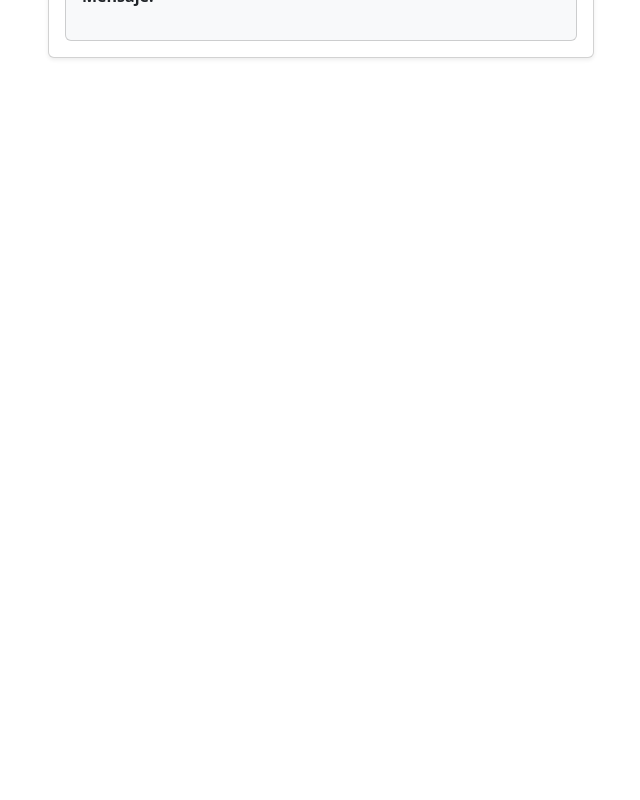
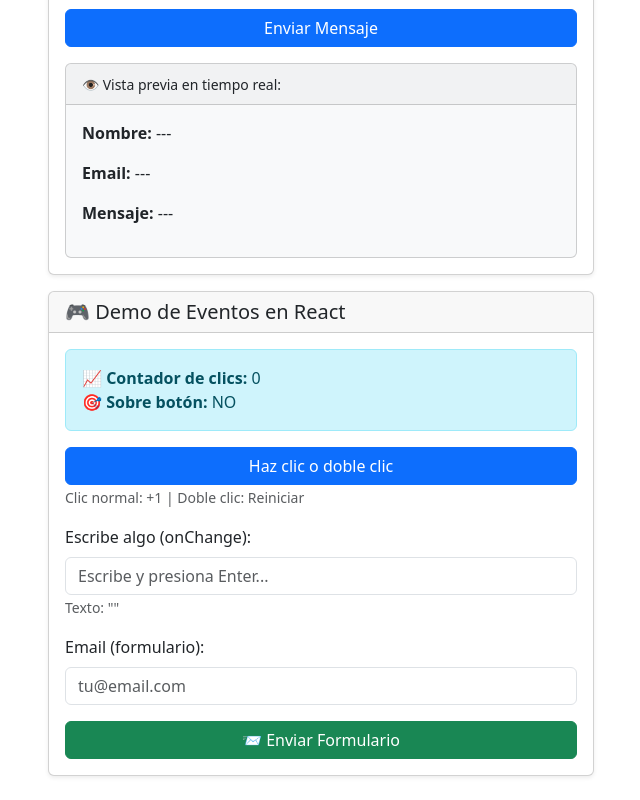
Before and after one commit to Pablobasso25/React-Theory, a React (Vite) app: page / in a window 1280 px wide. Shown: the part 2031-2831 px from the top of the page, without its empty margins (34-674 px from the left). Before the commit the page ends 2113 px from the top, so only its background shows below. Built offline with nearby package versions, Linux system fonts and the light colour scheme.

Commit message:
add theoty

```diff
--- a/src/App2.jsx
+++ b/src/App2.jsx
@@ -2,6 +2,7 @@ import { Container, Row, Col, Alert } from "react-bootstrap";
 import Contador from "../src/components/useState/Contador";
 import Interruptor from "../src/components/useState/Interruptor";
 import FormularioContacto from "../src/components/useState/FormularioContacto";
+import DemoEventos from "./components/eventos/DemoEventos";
 
 function App2() {
   return (
@@ -15,15 +16,18 @@ function App2() {
         {/* 📦 COLUMNA DERECHA - COMPONENTES INTERACTIVOS */}
         <Col lg={6}>
           <Row>
-            <Col md={6} className="mb-3">
+            <Col md={12} className="mb-3">
               <Contador />
             </Col>
-            <Col md={6} className="mb-3">
+            <Col md={12} className="mb-3">
               <Interruptor />
             </Col>
+            <Col md={12} className="mb-3">
+              <FormularioContacto />
+            </Col>
           </Row>
-
-          <FormularioContacto />
+          {/* 🎮 NUEVO COMPONENTE DE EVENTOS */}
+          <DemoEventos />
         </Col>
       </Row>
     </Container>
--- /dev/null
+++ b/src/components/eventos/DemoEventos.jsx
@@ -0,0 +1,129 @@
+// src/components/DemoEventos.jsx
+import React, { useState } from "react";
+import { Card, Button, Form, Alert, Badge } from "react-bootstrap";
+
+function DemoEventos() {
+  // 🎯 MÚLTIPLES ESTADOS PARA DIFERENTES EVENTOS
+  const [contadorClics, setContadorClics] = useState(0);
+  const [textoInput, setTextoInput] = useState("");
+  const [email, setEmail] = useState("");
+  const [estaSobreBoton, setEstaSobreBoton] = useState(false);
+  const [mensaje, setMensaje] = useState("");
+
+  // 🎯 1. EVENTO onClick - CLIC SIMPLE
+  const manejarClic = () => {
+    setContadorClics(contadorClics + 1);
+    setMensaje("✅ ¡Botón clickeado!");
+  };
+
+  // 🎯 2. EVENTO onDoubleClick - DOBLE CLIC
+  const manejarDobleClic = () => {
+    setContadorClics(0);
+    setMensaje("🔄 Contador reiniciado con doble clic");
+  };
+
+  // 🎯 3. EVENTO onChange - CAMBIO EN INPUT
+  const manejarCambioTexto = (evento) => {
+    setTextoInput(evento.target.value);
+    setMensaje("📝 Escribiendo...");
+  };
+
+  // 🎯 4. EVENTO onMouseEnter - MOUSE ENTRA
+  const manejarMouseEntra = () => {
+    setEstaSobreBoton(true);
+    setMensaje("🐭 Mouse sobre el botón");
+  };
+
+  // 🎯 5. EVENTO onMouseLeave - MOUSE SALE
+  const manejarMouseSale = () => {
+    setEstaSobreBoton(false);
+    setMensaje("🚀 Mouse salió del botón");
+  };
+
+  // 🎯 6. EVENTO onSubmit - ENVÍO DE FORMULARIO
+  const manejarEnvioFormulario = (evento) => {
+    evento.preventDefault();
+    setMensaje(`📨 Formulario enviado: ${email}`);
+    setEmail(""); // Limpiar el input
+  };
+
+  // 🎯 7. EVENTO onKeyDown - TECLA PRESIONADA
+  const manejarTecla = (evento) => {
+    if (evento.key === "Enter") {
+      setMensaje("↵ Enter presionado");
+    }
+  };
+
+  return (
+    <Card className="shadow-sm">
+      <Card.Header>
+        <h5 className="mb-0">🎮 Demo de Eventos en React</h5>
+      </Card.Header>
+
+      <Card.Body>
+        {/* 📊 PANEL DE INFORMACIÓN */}
+        <Alert variant="info" className="mb-3">
+          <strong>📈 Contador de clics:</strong> {contadorClics}
+          <br />
+          <strong>🎯 Sobre botón:</strong> {estaSobreBoton ? "SÍ" : "NO"}
+        </Alert>
+
+        {/* 📝 MENSAJE DE EVENTOS */}
+        {mensaje && (
+          <Alert variant="success" className="mb-3">
+            {mensaje}
+          </Alert>
+        )}
+
+        {/* 🎯 BOTÓN CON MÚLTIPLES EVENTOS */}
+        <div className="mb-3">
+          <Button
+            variant={estaSobreBoton ? "warning" : "primary"}
+            onClick={manejarClic}
+            onDoubleClick={manejarDobleClic}
+            onMouseEnter={manejarMouseEntra}
+            onMouseLeave={manejarMouseSale}
+            className="w-100"
+          >
+            {estaSobreBoton ? "🎯 ¡Estás sobre mí!" : "Haz clic o doble clic"}
+          </Button>
+          <small className="text-muted">
+            Clic normal: +1 | Doble clic: Reiniciar
+          </small>
+        </div>
+
+        {/* ⌨️ INPUT CON EVENTOS DE TECLADO */}
+        <Form.Group className="mb-3">
+          <Form.Label>Escribe algo (onChange):</Form.Label>
+          <Form.Control
+            type="text"
+            value={textoInput}
+            onChange={manejarCambioTexto}
+            onKeyDown={manejarTecla}
+            placeholder="Escribe y presiona Enter..."
+          />
+          <Form.Text className="text-muted">Texto: "{textoInput}"</Form.Text>
+        </Form.Group>
+
+        {/* 📧 FORMULARIO CON onSubmit */}
+        <Form onSubmit={manejarEnvioFormulario}>
+          <Form.Group className="mb-3">
+            <Form.Label>Email (formulario):</Form.Label>
+            <Form.Control
+              type="email"
+              value={email}
+              onChange={(e) => setEmail(e.target.value)}
+              placeholder="tu@email.com"
+              required
+            />
+          </Form.Group>
+          <Button type="submit" variant="success" className="w-100">
+            📨 Enviar Formulario
+          </Button>
+        </Form>
+      </Card.Body>
+    </Card>
+  );
+}
+
+export default DemoEventos;
--- a/src/components/useState/FormularioContacto.jsx
+++ b/src/components/useState/FormularioContacto.jsx
@@ -19,7 +19,7 @@ function FormularioContacto() {
 
     // ⚡ ACTUALIZAR SOLO LA PROPIEDAD QUE CAMBIÓ
     setFormulario({
-      ...formulario, // 📝 Copiar todas las propied  ades existentes
+      ...formulario, // 📝 Copiar todas las propiedades existentes
       [name]: value, // ✏️ Actualizar solo la propiedad que cambió
     });
   };
```
